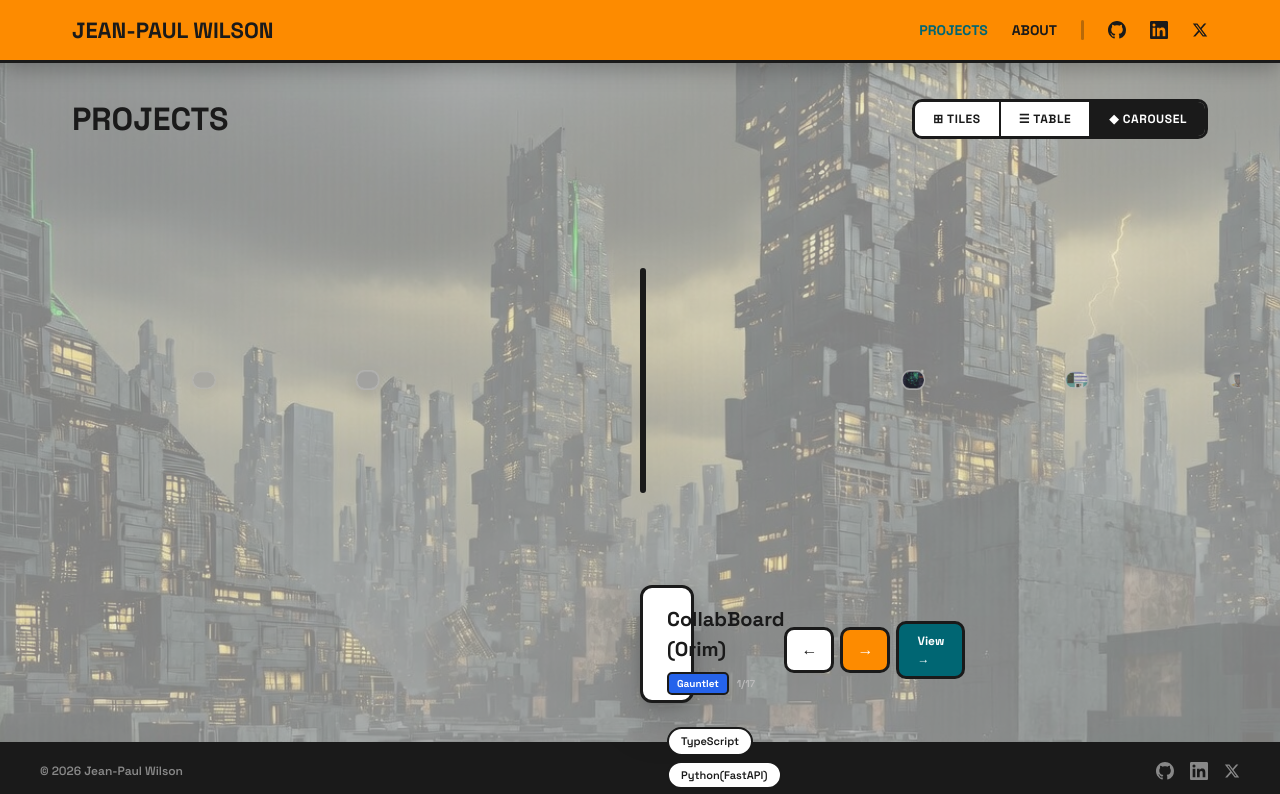
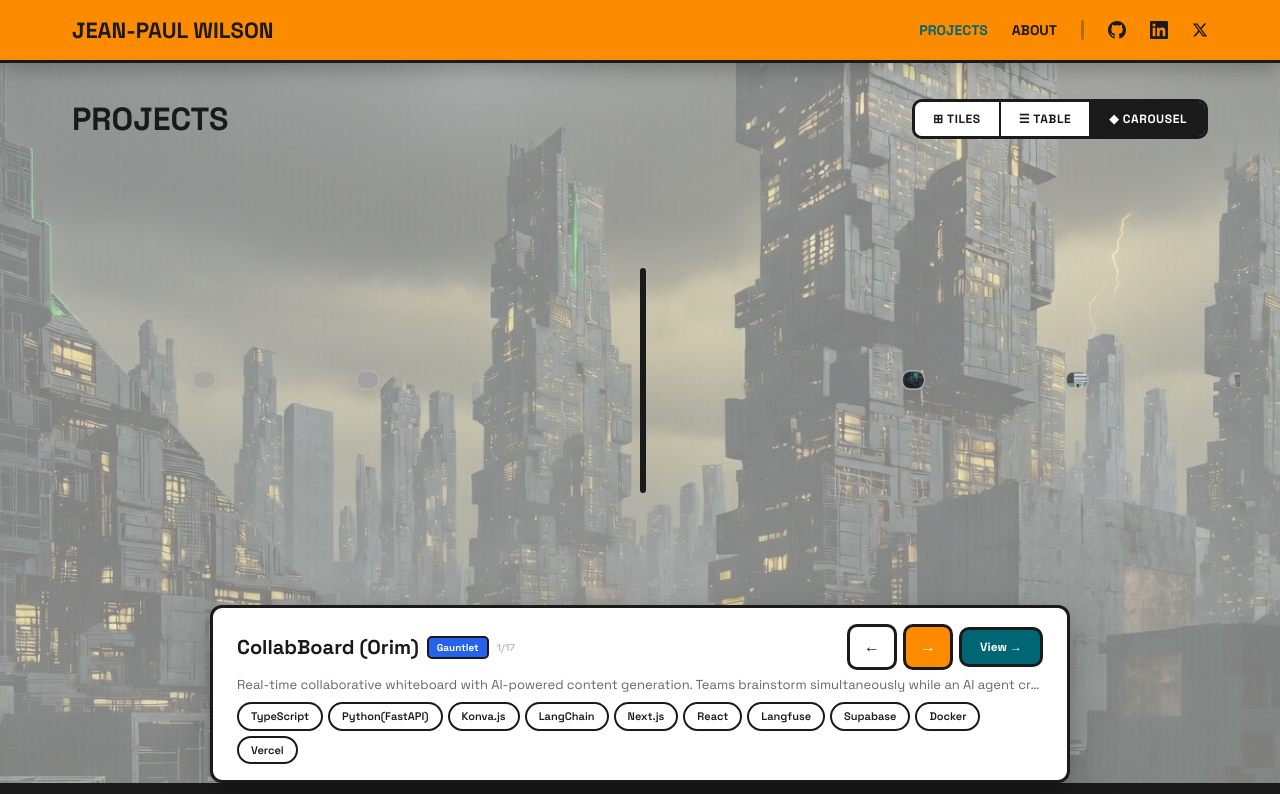
Before and after one commit to jpwilson/gauntlet-portfolio, a React (Vite) app in the folder frontend/: page / in a window 1280 px wide. Shown: the top 794 px of the page. Built offline with nearby package versions, Linux system fonts and the light colour scheme; grey boxes are pictures that could not be loaded.

Commit message:
fix: restore auto-height info card (remove fixed-height absolute panel)

```diff
--- a/frontend/src/components/directory/ProjectsPage.tsx
+++ b/frontend/src/components/directory/ProjectsPage.tsx
@@ -411,7 +411,7 @@ const CoverFlowView: React.FC = () => {
   };
 
   return (
-    <div style={{ display: 'flex', flexDirection: 'column', minHeight: 'calc(100vh - 240px)', paddingBottom: 32 }}>
+    <div>
       {/* Cover flow area */}
       <div
         className="coverflow-stage"
@@ -495,40 +495,18 @@ const CoverFlowView: React.FC = () => {
         })}
       </div>
 
-      {/* Details panel — fade crossfade: old fades out, new fades in */}
-      <div style={{
-        position: 'relative', maxWidth: 860, margin: '12px auto 0', marginTop: 'auto',
-        borderRadius: 12,
-        height: 118,  /* fixed height keeps button position consistent */
-      }}>
-        {/* Exiting panel — fades out */}
-        {panelState.exiting && (
-          <div
-            style={{
-              ...panelStyle,
-              position: 'absolute', top: 0, left: 0, right: 0, bottom: 0,
-              animation: 'cardFadeOut 0.46s ease forwards',
-              zIndex: 1, pointerEvents: 'none',
-            }}
-          >
-            {renderPanelInner(panelState.exiting)}
-          </div>
-        )}
-        {/* Entering panel — fades in */}
+      {/* Details panel */}
       <div
         key={panelState.enterKey}
         className="coverflow-detail"
         style={{
           ...panelStyle,
-            position: 'absolute', top: 0, left: 0, right: 0, bottom: 0,
-            zIndex: 2,
+          maxWidth: 860, margin: '20px auto 0',
           animation: panelState.enterKey > 0 ? 'cardFadeIn 0.46s ease forwards' : 'none',
-            opacity: panelState.enterKey > 0 ? undefined : 1,
         }}
       >
         {renderPanelInner(panelState.current)}
       </div>
     </div>
-    </div>
   );
 };
```
Lines whose indentation alone changed are shown as unchanged.
